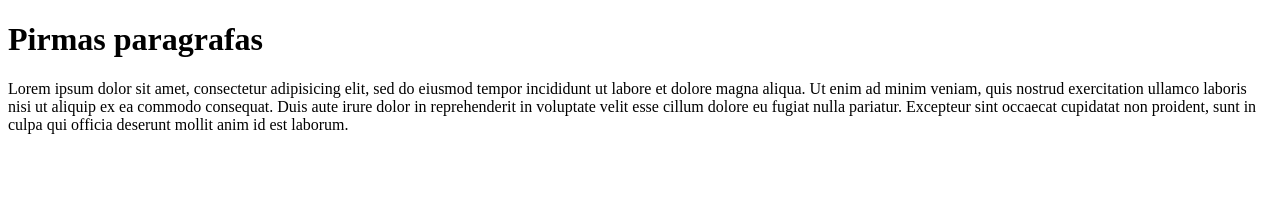
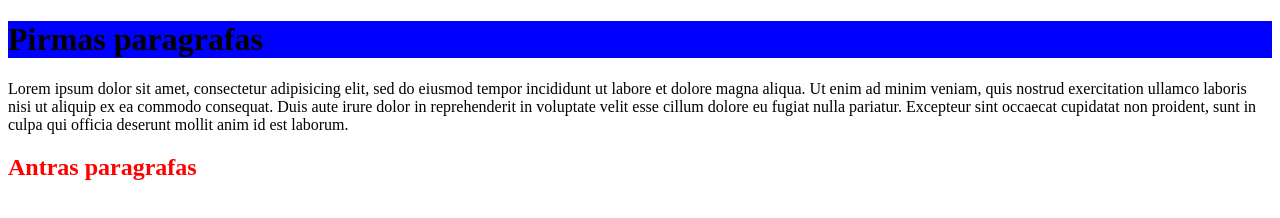
Before and after one commit to Daivaaleks/test_html, a plain HTML site: page index.html in a window 1280 px wide. Drawn offline with Linux system fonts and the light colour scheme.

Commit message:
pridejome spalvas

```diff
--- a/index.html
+++ b/index.html
@@ -6,11 +6,12 @@
   </head>
   <body>
     <div class="">
-      <h1>
+      <h1 style="background:blue">
       Pirmas paragrafas
     </h1>
     <p>Lorem ipsum dolor sit amet, consectetur adipisicing elit, sed do eiusmod tempor incididunt ut labore et dolore magna aliqua. Ut enim ad minim veniam, quis nostrud exercitation ullamco laboris nisi ut aliquip ex ea commodo consequat. Duis aute irure dolor in reprehenderit in voluptate velit esse cillum dolore eu fugiat nulla pariatur. Excepteur sint occaecat cupidatat non proident, sunt in culpa qui officia deserunt mollit anim id est laborum.
     </p>
+    <h2 style="color:red;">Antras paragrafas</h2>
     </div>
   </body>
 </html>
```
